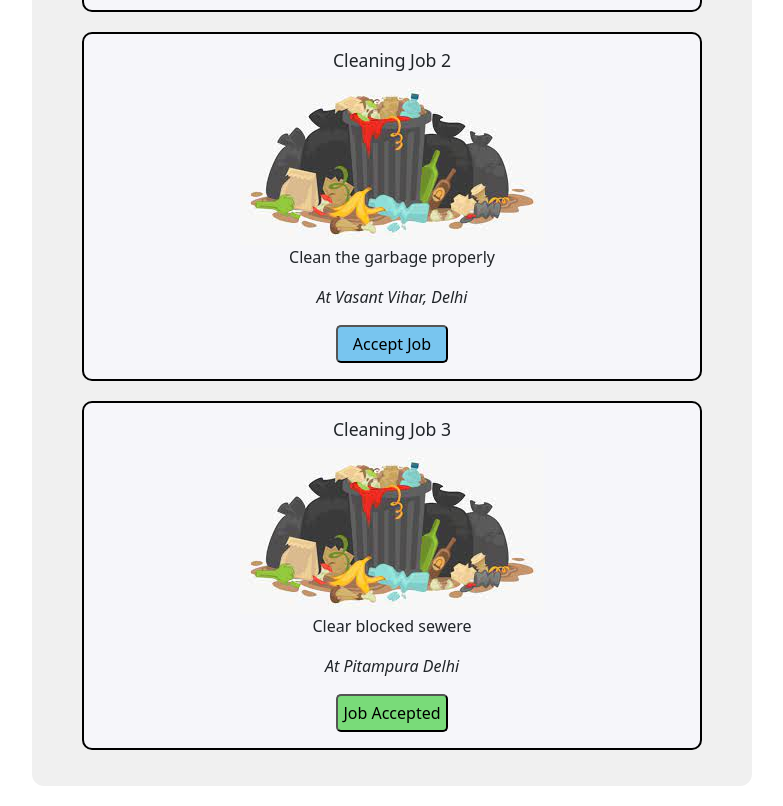
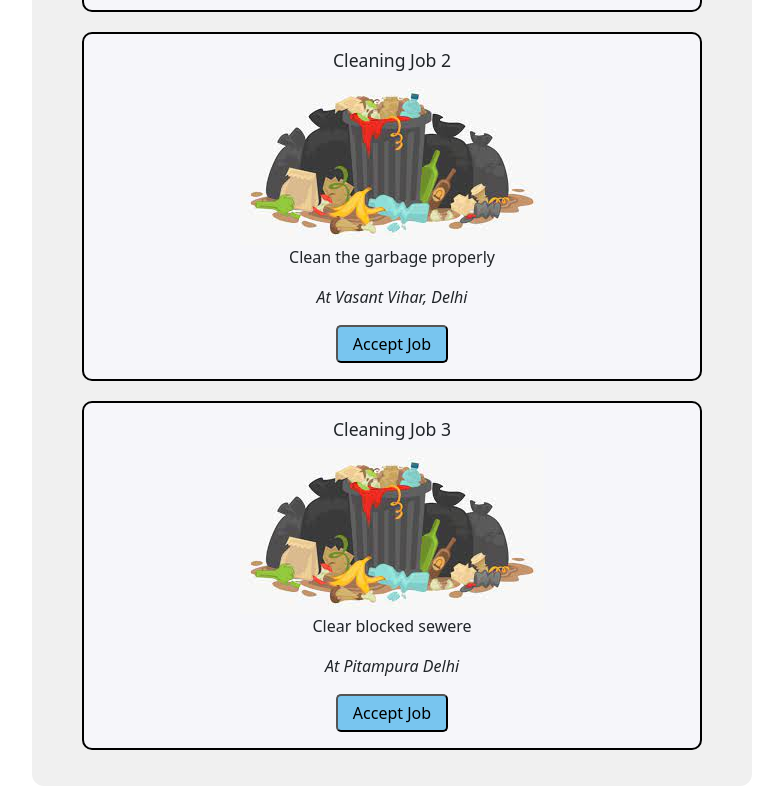
Before and after one commit to sushantbasak/Clean-It-Up, a React (Create React App) app in the folder frontend/: page /WorkerDashboard in a window 1280 px wide. Shown: the part 449-1255 px from the top of the page, without its empty margins (248-1031 px from the left). Built offline with nearby package versions, Linux system fonts and the light colour scheme.

Commit message:
feat: add toggle feature

```diff
--- a/frontend/src/components/Jobs/JobItem.js
+++ b/frontend/src/components/Jobs/JobItem.js
@@ -3,6 +3,18 @@ import './JobItem.css';
 
 const JobItem = (props) => {
   const [status, setStatus] = useState(props.status);
+  const btnHandler = (e) => {
+    e.preventDefault();
+    if(status === 1)
+    {
+      setStatus(2);
+    }
+    else if(status === 2)
+    {
+      setStatus(1);
+    }
+  }
+
   return (
     <div className="job-item">
       <h6> {props.title} </h6>
@@ -61,9 +73,9 @@ const JobItem = (props) => {
       {props.role === '2' && (
         <div className="forms">
           <form>
-            {status===0 && <button className="closed">Job Closed</button>}
-            {status===1 && <button className="accept">Accept Job</button>}
-            {status===2 && <button className="accepted">Job Accepted</button>}
+            {status===0 && <button className="closed" onClick={(e) => e.preventDefault()}>Job Closed</button>}
+            {status===1 && <button className="accept" onClick={btnHandler}>Accept Job</button>}
+            {status===2 && <button className="accepted" onClick={btnHandler}>Job Accepted</button>}
           </form>
         </div>
       )}
--- a/frontend/src/views/WorkerDashboard/WorkerDashboard.js
+++ b/frontend/src/views/WorkerDashboard/WorkerDashboard.js
@@ -24,7 +24,7 @@ const WorkerDashboard = () => {
       title: 'Cleaning Job 3',
       description: 'Clear blocked sewere',
       address: 'At Pitampura Delhi',
-      status: 2
+      status: 1
     },
   ];
     return (
```
